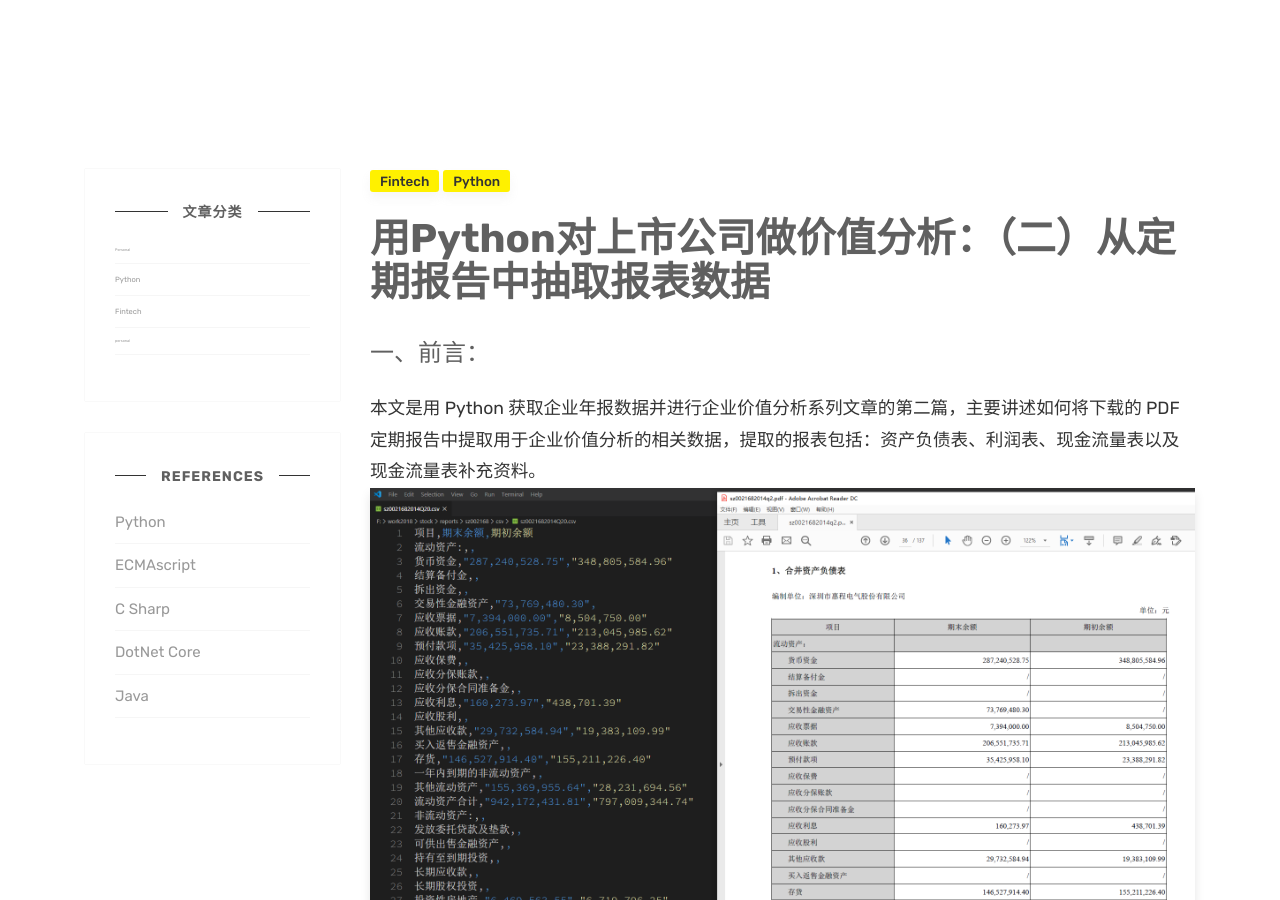
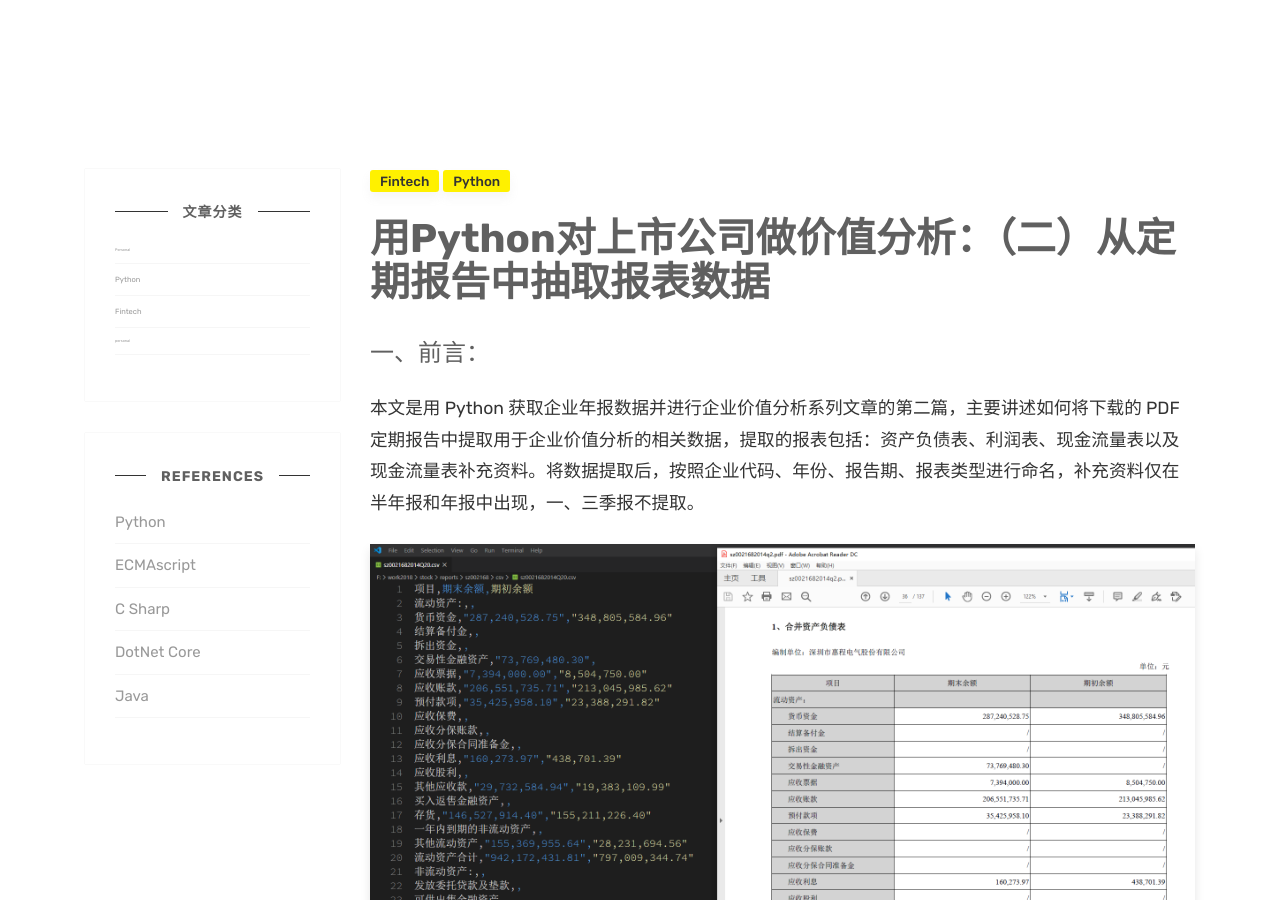
Before and after one commit to yxdt/yxdt.github.io, a Jekyll site: the page built from _posts/2019-09-30-python-pdf-csv.markdown, in a window 1280 px wide and 900 px high. Built offline with Jekyll 4.4.1, drawn with Linux system fonts in a browser that asks for light colours; comment, search, counter and statistics services are not loaded.

Commit message:
update docs

```diff
--- a/_posts/2019-09-30-python-pdf-csv.markdown
+++ b/_posts/2019-09-30-python-pdf-csv.markdown
@@ -8,7 +8,8 @@ tag: [Python, Fintech, DCF, FCFF, CSV]
 
 # 一、前言：
 
-本文是用 Python 获取企业年报数据并进行企业价值分析系列文章的第二篇，主要讲述如何将下载的 PDF 定期报告中提取用于企业价值分析的相关数据，提取的报表包括：资产负债表、利润表、现金流量表以及现金流量表补充资料。
+本文是用 Python 获取企业年报数据并进行企业价值分析系列文章的第二篇，主要讲述如何将下载的 PDF 定期报告中提取用于企业价值分析的相关数据，提取的报表包括：资产负债表、利润表、现金流量表以及现金流量表补充资料。将数据提取后，按照企业代码、年份、报告期、报表类型进行命名，补充资料仅在半年报和年报中出现，一、三季报不提取。
+
 ![从报告中提取的报表数据](/assets/images/pdf_csv.png)
 
 # 二、知识点:
```
